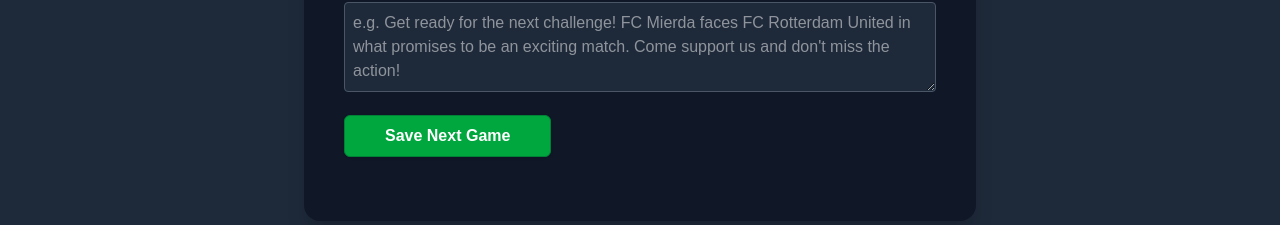
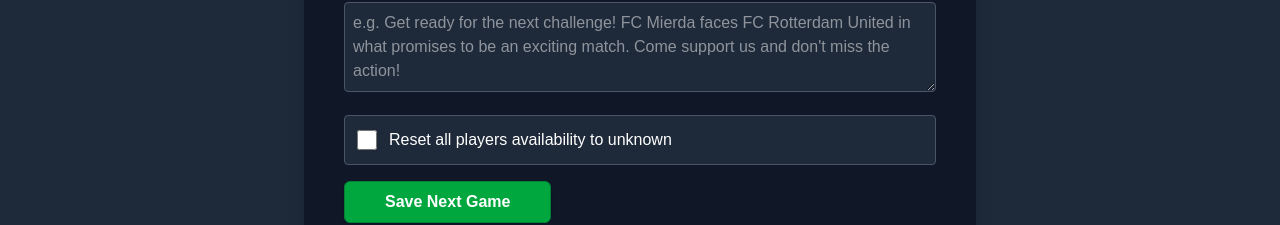
Before and after one commit to RicoAtN/fcmierda-app, a Next.js app: page /cms/nextgamedetails in a window 1280 px wide. Shown: the part 1129-1354 px from the top of the page. Built offline with nearby package versions, Linux system fonts and the light colour scheme; no server answers; the database is empty.

Commit message:
clear all player availability for next game button

```diff
--- a/src/app/cms/nextgamedetails/page.tsx
+++ b/src/app/cms/nextgamedetails/page.tsx
@@ -58,6 +58,7 @@ export default function NextGameDetailsPage() {
   });
   const [status, setStatus] = useState("");
   const [currentAttendance, setCurrentAttendance] = useState<Record<string, string>>({});
+  const [resetAttendance, setResetAttendance] = useState(false);
   const router = useRouter();
 
   useEffect(() => {
@@ -130,12 +131,17 @@ export default function NextGameDetailsPage() {
     const year = amsTime.getFullYear();
     const timestamp = `${hour}:${minute} ${day} ${date}-${month}-${year}`;
 
+    let finalAttendance = currentAttendance;
+    if (resetAttendance) {
+      finalAttendance = Object.fromEntries(playersData.map((p) => [p.key, "unknown"]));
+    }
+
     try {
       const res = await fetch("/api/next-game", {
         method: "POST",
         headers: { "Content-Type": "application/json" },
         // Only game details here; PlayerAttendance handles availability separately
-        body: JSON.stringify({ ...form, attendance: currentAttendance, timestamp }),
+        body: JSON.stringify({ ...form, attendance: finalAttendance, timestamp }),
       });
       if (!res.ok) throw new Error(`Save failed (${res.status})`);
       setStatus("Saved! The fixtures page now shows your update.");
@@ -158,6 +164,7 @@ export default function NextGameDetailsPage() {
     }));
     setStatus("");
     setCurrentAttendance({});
+    setResetAttendance(true);
   }
 
   return (
@@ -298,6 +305,19 @@ export default function NextGameDetailsPage() {
               />
             </div>
 
+            <div className="flex items-center p-3 bg-gray-800 border border-gray-600 rounded">
+              <input
+                type="checkbox"
+                id="resetAttendance"
+                checked={resetAttendance}
+                onChange={(e) => setResetAttendance(e.target.checked)}
+                className="w-5 h-5 text-green-600 bg-gray-900 border-gray-600 rounded focus:ring-green-500 focus:ring-2 cursor-pointer"
+              />
+              <label htmlFor="resetAttendance" className="ml-3 text-white cursor-pointer select-none">
+                Reset all players availability to unknown
+              </label>
+            </div>
+
             <button
               type="submit"
               className="bg-green-600 hover:bg-green-700 text-white px-10 py-2 rounded-md font-semibold text-base shadow transition-all duration-150 border border-green-700 focus:outline-none focus:ring-2 focus:ring-green-400 min-w-[200px]"
```
